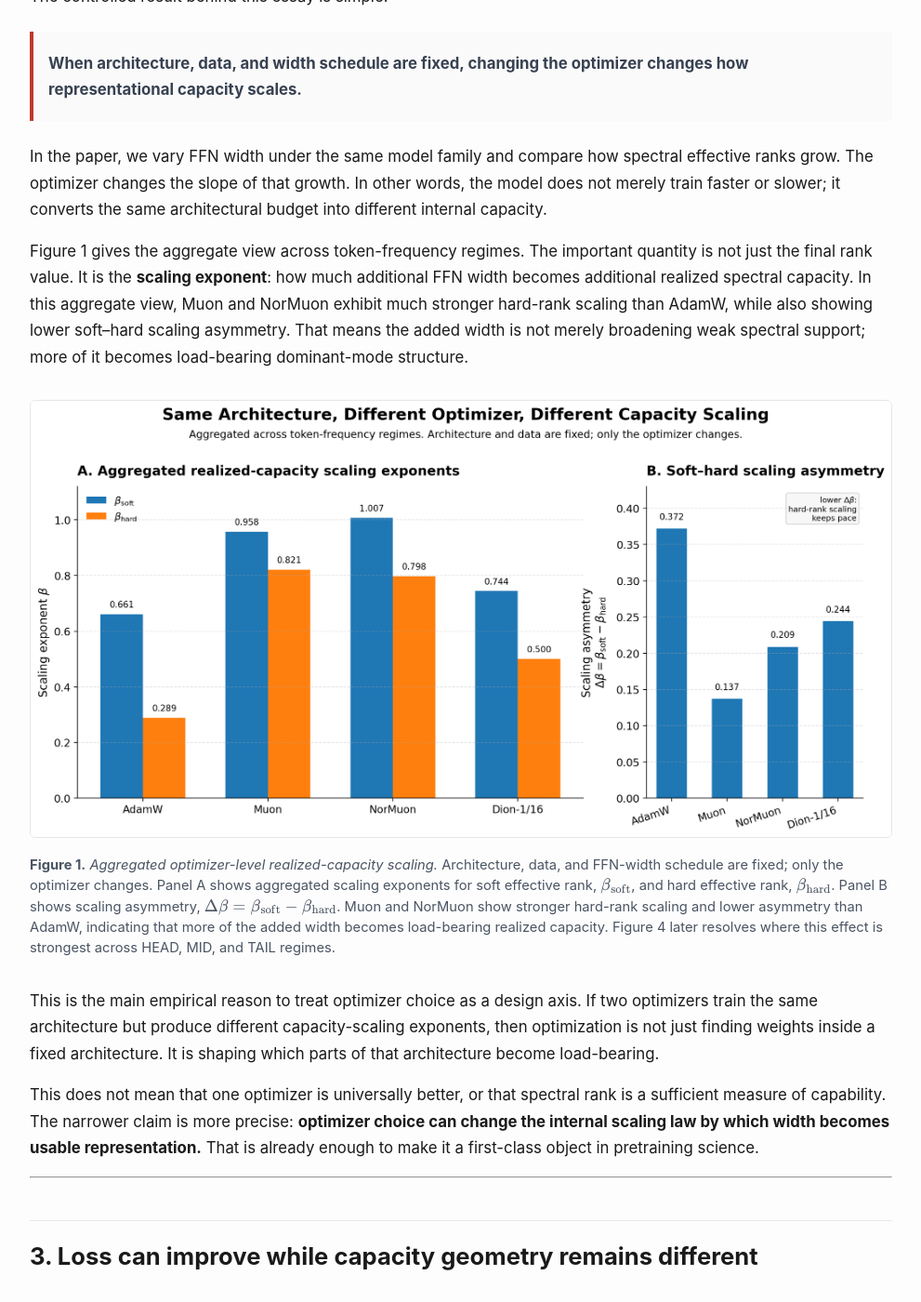
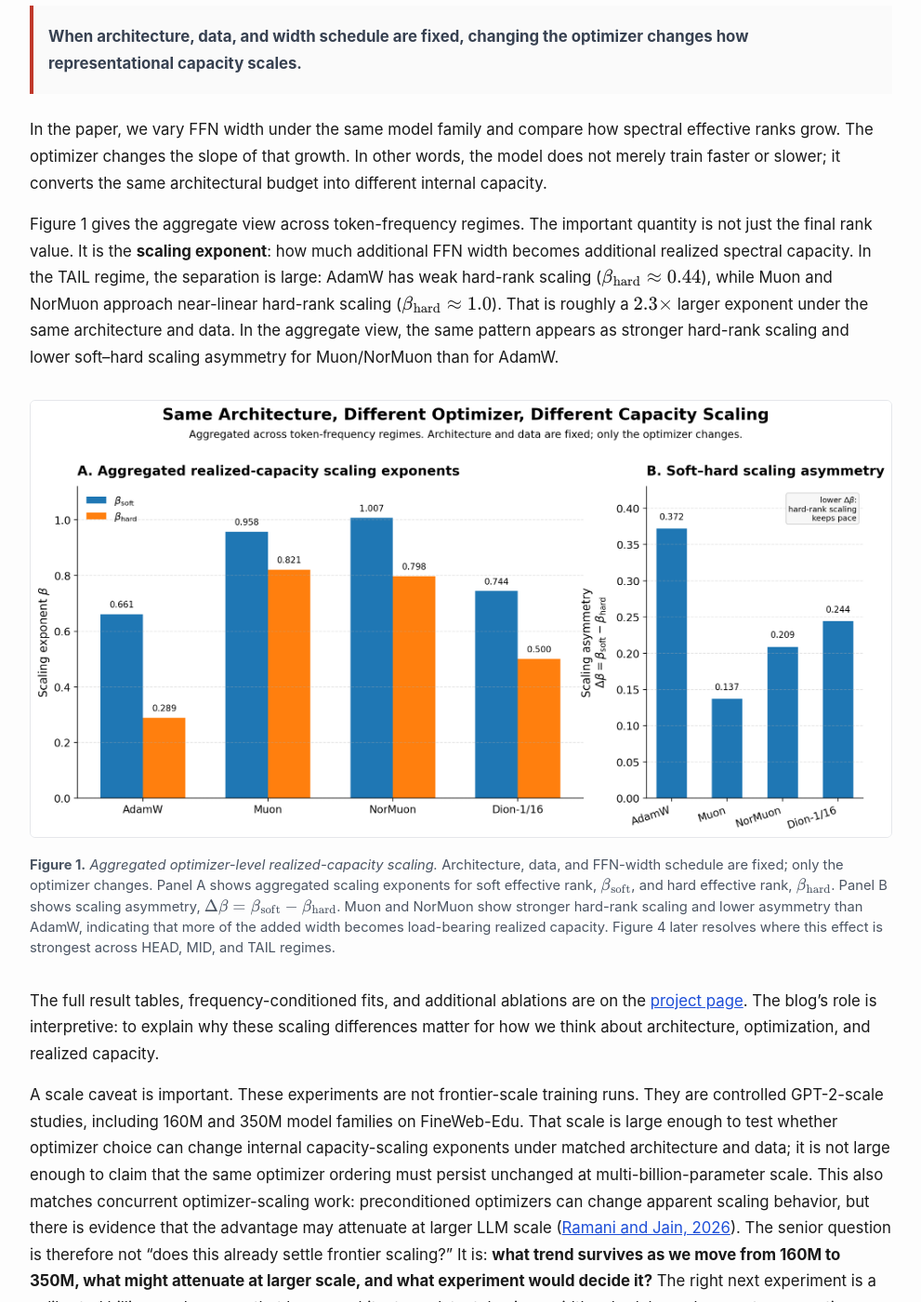
Before and after one commit to optimizer-scaling-laws/optimizer-scaling-laws.github.io, a Jekyll site: the page built from _posts/2026-06-18-architecture-creates-capacity-optimizers-realize-it.md, in a window 1280 px wide and 1400 px high, scrolled down 3321 px. Shown: the whole window at 93% size, without its empty margins (144-1135 px from the left). Built offline with Jekyll 4.4.1, drawn with Linux system fonts in a browser that asks for light colours; some of the changed text lies outside the part shown.

Commit message:
updated draft

```diff
--- a/_posts/2026-06-18-architecture-creates-capacity-optimizers-realize-it.md
+++ b/_posts/2026-06-18-architecture-creates-capacity-optimizers-realize-it.md
@@ -27,7 +27,7 @@
 
 This is the central point of the blog: **optimization is not a neutral procedure that merely fills a fixed architecture. In overparameterized LLMs, optimization helps decide what capacity becomes real.**
 
-This is the controlled setup behind the empirical claim. The architecture and data are fixed; the optimizer is the intervention. What changes is the training trajectory, and with it the internal spectral-capacity profile reached by the model.
+Figure 0 summarizes the controlled setup: the optimizer changes the training trajectory, and with it the internal spectral-capacity profile reached by the model.
 
 <figure class="figure-wide">
   <img src="{{ '/assets/blog/architecture-optimizer-codesign/figure0_same_architecture_same_data_different_optimizer.png' | relative_url }}" alt="Same architecture, same data, different optimizer conceptual setup">
@@ -62,22 +62,26 @@
 
 In the paper, we vary FFN width under the same model family and compare how spectral effective ranks grow. The optimizer changes the slope of that growth. In other words, the model does not merely train faster or slower; it converts the same architectural budget into different internal capacity.
 
-Figure 1 gives the aggregate view across token-frequency regimes. The important quantity is not just the final rank value. It is the **scaling exponent**: how much additional FFN width becomes additional realized spectral capacity. In this aggregate view, Muon and NorMuon exhibit much stronger hard-rank scaling than AdamW, while also showing lower soft–hard scaling asymmetry. That means the added width is not merely broadening weak spectral support; more of it becomes load-bearing dominant-mode structure.
+Figure 1 gives the aggregate view across token-frequency regimes. The important quantity is not just the final rank value. It is the **scaling exponent**: how much additional FFN width becomes additional realized spectral capacity. In the TAIL regime, the separation is large: AdamW has weak hard-rank scaling ($\beta_{\mathrm{hard}} \approx 0.44$), while Muon and NorMuon approach near-linear hard-rank scaling ($\beta_{\mathrm{hard}} \approx 1.0$). That is roughly a $2.3\times$ larger exponent under the same architecture and data. In the aggregate view, the same pattern appears as stronger hard-rank scaling and lower soft–hard scaling asymmetry for Muon/NorMuon than for AdamW.
 
 <figure class="figure-wide">
   <img src="{{ '/assets/blog/architecture-optimizer-codesign/figure1_optimizer_capacity_scaling.png' | relative_url }}" alt="Aggregated optimizer-level realized-capacity scaling">
   <figcaption><strong>Figure 1.</strong> <em>Aggregated optimizer-level realized-capacity scaling.</em> Architecture, data, and FFN-width schedule are fixed; only the optimizer changes. Panel A shows aggregated scaling exponents for soft effective rank, $\beta_{\mathrm{soft}}$, and hard effective rank, $\beta_{\mathrm{hard}}$. Panel B shows scaling asymmetry, $\Delta\beta = \beta_{\mathrm{soft}} - \beta_{\mathrm{hard}}$. Muon and NorMuon show stronger hard-rank scaling and lower asymmetry than AdamW, indicating that more of the added width becomes load-bearing realized capacity. Figure 4 later resolves where this effect is strongest across HEAD, MID, and TAIL regimes.</figcaption>
 </figure>
 
+The full result tables, frequency-conditioned fits, and additional ablations are on the [project page](https://optimizer-scaling-laws.github.io/). The blog's role is interpretive: to explain why these scaling differences matter for how we think about architecture, optimization, and realized capacity.
+
+A scale caveat is important. These experiments are not frontier-scale training runs. They are controlled GPT-2-scale studies, including 160M and 350M model families on FineWeb-Edu. That scale is large enough to test whether optimizer choice can change internal capacity-scaling exponents under matched architecture and data; it is not large enough to claim that the same optimizer ordering must persist unchanged at multi-billion-parameter scale. This also matches concurrent optimizer-scaling work: preconditioned optimizers can change apparent scaling behavior, but there is evidence that the advantage may attenuate at larger LLM scale ([Ramani and Jain, 2026](https://arxiv.org/abs/2605.29387)). The senior question is therefore not "does this already settle frontier scaling?" It is: **what trend survives as we move from 160M to 350M, what might attenuate at larger scale, and what experiment would decide it?** The right next experiment is a calibrated billion-scale sweep that keeps architecture, data, tokenizer, width schedule, and compute accounting fixed while measuring whether the soft/hard-rank and HEAD/MID/TAIL effects persist.
+
 This is the main empirical reason to treat optimizer choice as a design axis. If two optimizers train the same architecture but produce different capacity-scaling exponents, then optimization is not just finding weights inside a fixed architecture. It is shaping which parts of that architecture become load-bearing.
 
 This does not mean that one optimizer is universally better, or that spectral rank is a sufficient measure of capability. The narrower claim is more precise: **optimizer choice can change the internal scaling law by which width becomes usable representation.** That is already enough to make it a first-class object in pretraining science.
 
----
-
 ## 3. Loss can improve while capacity geometry remains different
 
 The same issue appears inside our experiments as a controlled loss-matching example. Extending AdamW training from 6K to 12K improves validation perplexity and brings it close to the low-rank Dion-1/16 control across the FFN-width sweep. But the realized-capacity trajectories do not match: AdamW-12K remains much weaker in hard-rank growth, while Dion-1/16 preserves steadily increasing hard and soft effective ranks.
+
+The sharper point is counterintuitive. In this matched-loss control, training AdamW longer improves loss while weakening the hard-rank scaling trend: the hard-rank exponent drops from about $0.29$ to about $0.03$. In other words, the wider AdamW models are not simply "catching up" internally as loss improves. On this diagnostic, they are losing usable dominant-mode scaling.
 
 This is the sanity check that prevents the argument from collapsing into "one run trained longer." More training can improve loss without recovering the same width-to-capacity geometry.
 
@@ -85,6 +89,8 @@
   <img src="{{ '/assets/blog/architecture-optimizer-codesign/figure2_matched_loss_capacity_comparison.png' | relative_url }}" alt="Matched loss but different realized capacity">
   <figcaption><strong>Figure 2.</strong> <em>Matched loss, different realized capacity.</em> Extending AdamW training improves validation perplexity and brings it closer to the Dion-1/16 control, but the realized-capacity trajectories remain different. The hard-rank trajectory is especially diagnostic: closer loss does not imply matched internal geometry. The lesson is not that loss is unimportant; it is that loss alone does not tell us whether two training runs converted width into the same internal structure.</figcaption>
 </figure>
+
+The full matched-loss comparison and accompanying fits are available on the [project page](https://optimizer-scaling-laws.github.io/). The gap is also not closed by learning-rate tuning: it survives a learning-rate sweep reported with the project results. The blog-level point is the collapse of a common shortcut: lower or closer validation loss does not guarantee the same internal capacity geometry.
 
 This is the practical warning. If we only compare loss curves, we may conclude that two training runs have reached similar solutions. But if their internal capacity trajectories differ, they may not have built the same kind of model.
 
@@ -181,8 +187,8 @@
 
 In this blog, I use the following naming convention:
 
-- **Soft effective rank** $R_{\mathrm{soft}} = R_1$ measures broad spectral support: how much representation mass is spread across many directions. I sometimes call this **Average-realized Capacity**.
-- **Hard effective rank** $R_{\mathrm{hard}} = R_2$ measures how many directions carry substantial, load-bearing mass. I sometimes call this **Dominant-mode Capacity**.
+- **Soft effective rank** $R_{\mathrm{soft}} = R_1$ measures broad spectral support: how much representation mass is spread across many directions.
+- **Hard effective rank** $R_{\mathrm{hard}} = R_2$ measures how many directions carry substantial, load-bearing mass.
 - **Capacity asymmetry** is $\Delta = \log R_{\mathrm{soft}} - \log R_{\mathrm{hard}} = \log\!\left(R_{\mathrm{soft}} / R_{\mathrm{hard}}\right)$. It measures the multiplicative gap between broad support and dominant-mode structure.
 
 <figure>
@@ -331,6 +337,8 @@
 
 Both are necessary because they operate at different levels: architecture sets the support, the optimizer reweights it.
 
+In our ablations, optimizer choice moved realized-capacity scaling more than the attention-rank and RoPE interventions we tested; the comparison is reported on the [project page](https://optimizer-scaling-laws.github.io/).
+
 <table>
 <thead><tr><th>If the goal is…</th><th>Architecture contributes…</th><th>Optimization contributes…</th></tr></thead>
 <tbody>
@@ -377,6 +385,8 @@
 
 A capacity-aware scaling law would not replace loss scaling. It would complement it with internal scaling variables: how soft rank, hard rank, asymmetry, and frequency-conditioned capacity scale with width, depth, optimizer, and data.
 
+A similar warning appears in recent vision work: scaling can improve benchmark accuracy while widening the gap between the model's internal visual strategy and human vision, motivating stronger learning and architectural inductive biases rather than scaling alone ([CVPR 2026 invited talk abstract](https://cvpr.thecvf.com/virtual/2026/invited-talk/40399)).
+
 ### Plasticity and future learnability
 
 Continual learning provides a useful analogy. Wider networks can reduce catastrophic forgetting by giving tasks more room and reducing gradient interference ([Mirzadeh et al., 2022](https://arxiv.org/abs/2110.11526)), but future learnability is not determined by raw width alone. Work on loss of plasticity suggests that trainability can degrade through changes in activation structure, feature-rank collapse, spectral collapse, optimizer dynamics, and regularization ([Abbas et al., 2023](https://arxiv.org/abs/2303.07507); [Dohare et al., 2024](https://www.nature.com/articles/s41586-024-07711-7); [He et al., 2025](https://arxiv.org/abs/2509.22335)).
@@ -419,7 +429,7 @@
 
 Third, architecture remains indispensable. Optimizers cannot create structural guarantees, reduce inference cost by construction, or represent functions excluded by the architecture. Co-design is not optimizer maximalism.
 
-Fourth, the strongest claims require more evidence: larger models, more architectures, longer training, downstream probes, continued-learning tests, interpretability comparisons, and direct studies of rare-regime behavior.
+Fourth, the scale question remains open. The present evidence establishes a controlled optimizer-induced capacity-scaling effect at GPT-2 160M/350M scale; the strongest frontier-scale claims require larger models, longer training, more architectures, downstream probes, continued-learning tests, interpretability comparisons, and direct studies of rare-regime behavior.
 
 ## Open questions
 
@@ -446,6 +456,8 @@
 
 - Kaplan, J., McCandlish, S., Henighan, T., Brown, T. B., Chess, B., Child, R., Gray, S., Radford, A., Wu, J., and Amodei, D. *Scaling Laws for Neural Language Models*. arXiv:2001.08361, 2020. [`arXiv`](https://arxiv.org/abs/2001.08361)
 - Hoffmann, J. et al. *Training Compute-Optimal Large Language Models*. NeurIPS, 2022. [`arXiv`](https://arxiv.org/abs/2203.15556)
+- Ramani, V., and Jain, S. V. *On the Optimizer Dependence of Neural Scaling Laws*. ICML HiLD Workshop, 2026. [`arXiv`](https://arxiv.org/abs/2605.29387)
+- CVPR 2026 invited talk abstract. [`CVPR virtual`](https://cvpr.thecvf.com/virtual/2026/invited-talk/40399)
 - Vaswani, A. et al. *Attention Is All You Need*. NeurIPS, 2017. [`arXiv`](https://arxiv.org/abs/1706.03762)
 
 ### Upstream–downstream gap and training dynamics
```
Also changed, not shown: other parts of _posts/2026-06-18-architecture-creates-capacity-optimizers-realize-it.md (+1 -1 lines).
